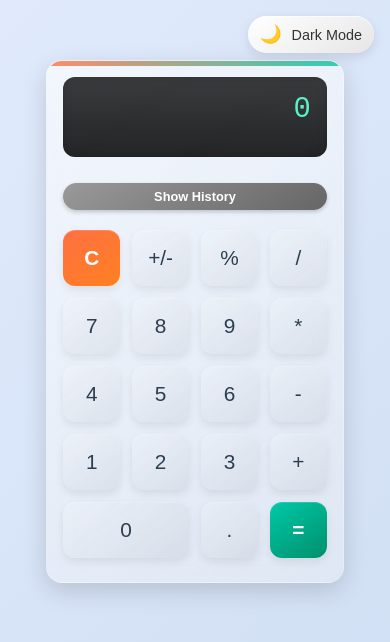
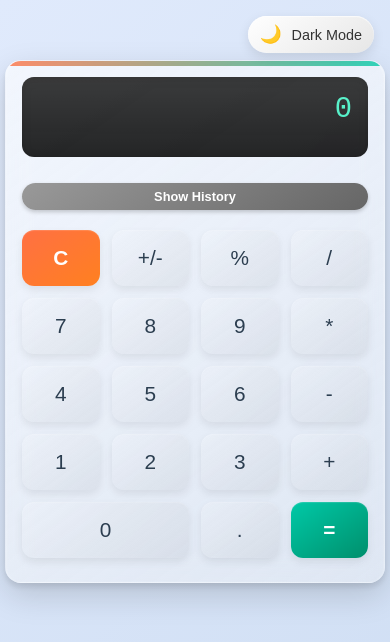
Before and after one commit to qnchoyy/Calculator-task, a React (Vite) app: page / in a window 390 px wide. Shown: the top 642 px of the page. Built offline with nearby package versions, Linux system fonts and the light colour scheme.

Commit message:
Update css

```diff
--- a/src/components/Calculator/Calculator.module.css
+++ b/src/components/Calculator/Calculator.module.css
@@ -4,21 +4,21 @@
     rgba(255, 255, 255, 0.6),
     rgba(240, 240, 240, 0.4)
   );
-  border-radius: 24px;
+  border-radius: var(--radius);
   box-shadow: 0 12px 32px rgba(0, 0, 0, 0.15), 0 4px 6px rgba(0, 0, 0, 0.1),
     inset 0 1px 2px rgba(255, 255, 255, 0.5);
   padding: var(--padding);
   display: flex;
   flex-direction: column;
   gap: var(--gap);
-  width: 100%;
-  max-width: 420px;
+  width: 380px;
+  /* max-width: 420px; */
   margin: 40px auto;
   backdrop-filter: blur(12px);
   border: 1px solid rgba(255, 255, 255, 0.12);
   transition: all 0.3s ease;
+  position: relative;
   overflow: hidden;
-  position: relative;
 }
 
 .calculator::before {
@@ -39,11 +39,11 @@
   font-weight: 500;
   text-align: right;
   padding: 22px 24px;
-  border-radius: 16px;
+  border-radius: var(--radius);
   min-height: 80px;
   word-wrap: break-word;
   box-shadow: inset 0 2px 10px rgba(0, 0, 0, 0.2);
-  font-family: "Roboto Mono", monospace;
+  font-family: var(--font-mono);
   transition: all 0.3s ease;
   position: relative;
   overflow: hidden;
@@ -71,7 +71,7 @@
   color: var(--color-dark-text);
   opacity: 0.7;
   margin-bottom: 6px;
-  font-family: "Roboto Mono", monospace;
+  font-family: var(--font-mono);
   padding-right: 8px;
   transition: opacity 0.2s ease;
 }
@@ -90,7 +90,7 @@ button {
     rgba(0, 0, 0, 0.05)
   );
   border: none;
-  border-radius: 16px;
+  border-radius: var(--radius);
   font-size: 1.6rem;
   font-weight: 500;
   padding: 20px 10px;
@@ -166,7 +166,7 @@ button:active::after {
 .history {
   margin-top: 20px;
   background: rgba(0, 0, 0, 0.05);
-  border-radius: 16px;
+  border-radius: var(--radius);
   padding: 16px 20px;
   font-size: 0.9rem;
   max-height: 180px;
@@ -218,7 +218,7 @@ button:active::after {
   border: none;
   padding: 8px 14px;
   margin-top: 14px;
-  border-radius: 20px;
+  border-radius: var(--radius);
   cursor: pointer;
   font-size: 0.9rem;
   font-weight: 600;
@@ -288,28 +288,22 @@ button:active::after {
 @media (max-width: 480px) {
   .calculator {
     padding: 16px;
-    border-radius: 16px;
-    box-shadow: 0 8px 24px rgba(0, 0, 0, 0.15);
   }
-
   .display {
     font-size: 1.8rem;
     padding: 16px;
-    border-radius: 12px;
+    border-radius: calc(var(--radius) * 0.75);
   }
-
   button {
     font-size: 1.3rem;
     padding: 16px;
-    border-radius: 12px;
+    border-radius: calc(var(--radius) * 0.75);
   }
-
   .history {
     font-size: 0.85rem;
     max-height: 120px;
     padding: 12px 16px;
   }
-
   .toggleHistoryBtn,
   .clearHistoryBtn {
     font-size: 0.8rem;
--- a/src/components/DarkModeToggle/DarkModeToggle.module.css
+++ b/src/components/DarkModeToggle/DarkModeToggle.module.css
@@ -74,12 +74,10 @@
     top: 16px;
     right: 16px;
   }
-
   .toggleBtn {
     padding: 8px 12px;
     font-size: 0.9rem;
   }
-
   .icon {
     font-size: 1.1rem;
   }
--- a/src/index.css
+++ b/src/index.css
@@ -1,20 +1,31 @@
 @import "./styles/variables.css";
 
-* {
+*,
+*::before,
+*::after {
   box-sizing: border-box;
+}
+html,
+body {
   margin: 0;
   padding: 0;
 }
 
 body {
+  background: var(--gradient-light);
   background-color: var(--color-bg);
-  font-family: "Segoe UI", Tahoma, Geneva, Verdana, sans-serif;
+  font-family: var(--font-base);
   color: var(--color-dark-text);
   min-height: 100vh;
   display: flex;
   justify-content: center;
   align-items: flex-start;
   padding: 40px 16px;
+  transition: background 0.5s ease;
+}
+
+body.dark {
+  background: var(--gradient-dark);
 }
 
 h1,
--- a/src/styles/variables.css
+++ b/src/styles/variables.css
@@ -12,17 +12,15 @@
   --radius: 16px;
   --gap: 12px;
   --padding: 24px;
-}
 
-body {
-  background: linear-gradient(135deg, #e0eafc 0%, #cfdef3 100%);
-  font-family: "Inter", "Segoe UI", sans-serif;
-  transition: background 0.5s ease;
+  --font-base: "Segoe UI", Tahoma, Geneva, Verdana, sans-serif;
+  --font-mono: "Roboto Mono", monospace;
+
+  --gradient-light: linear-gradient(135deg, #e0eafc 0%, #cfdef3 100%);
+  --gradient-dark: linear-gradient(135deg, #16222a 0%, #3a6073 100%);
 }
 
 body.dark {
-  background: linear-gradient(135deg, #16222a 0%, #3a6073 100%);
-
   --color-bg: transparent;
   --color-calculator-bg: rgba(44, 44, 46, 0.6);
   --color-display-bg: #111;
```
